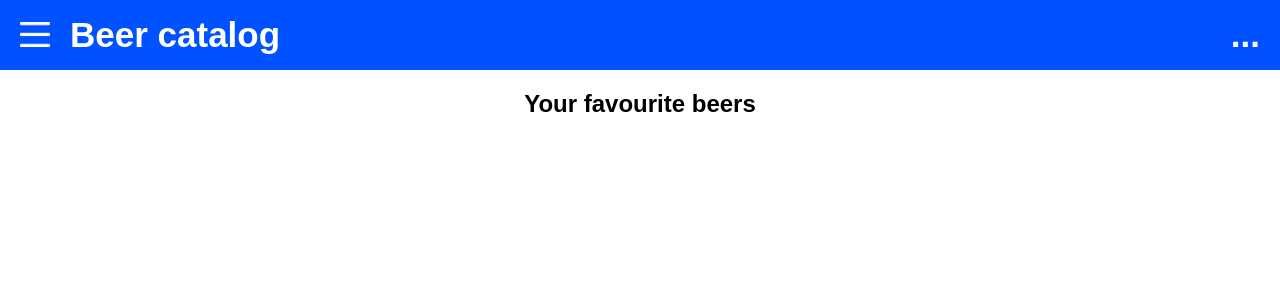
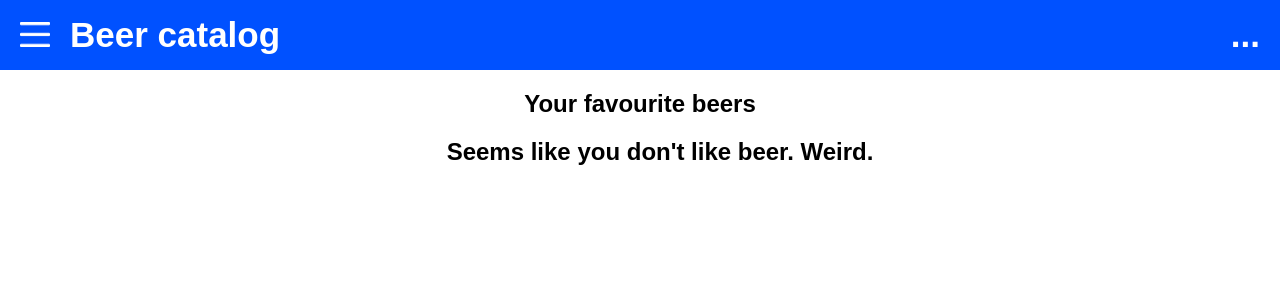
Before and after one commit to vladilen597/BeerCatalog, a React app: page /favourite in a window 1280 px wide. Shown: the top 300 px of the page. Built offline with nearby package versions, Linux system fonts and the light colour scheme.

Commit message:
favourites pagination

```diff
--- a/src/components/Main/FavouriteBeer/FavouriteBeer.jsx
+++ b/src/components/Main/FavouriteBeer/FavouriteBeer.jsx
@@ -1,8 +1,10 @@
-import React from "react";
+import React, { useState, useEffect } from "react";
 import { Link } from "react-router-dom";
 import "./FavouriteBeer.css";
 
 const FavouriteBeer = ({ getId, removeFavourite, state }) => {
+  const [currentPage, setCurrentPage] = useState(0);
+  const [pages, setPages] = useState(0);
   let arrayLiked = [];
 
   const getLiked = () => {
@@ -15,12 +17,20 @@ const FavouriteBeer = ({ getId, removeFavourite, state }) => {
     }
   };
 
+  useEffect(() => {
+    setPages(Math.ceil(state.favourites.length / 5));
+  });
+
   getLiked();
+  console.log(pages);
   return (
     <section className="favourite-beers">
       <h2>Your favourite beers</h2>
       <ul className="favourite-beers-list">
-        {arrayLiked.map((item, index) => {
+        {state.favourites.length === 0 ? (
+          <h2>Seems like you don't like beer. Weird.</h2>
+        ) : (
+          arrayLiked.map((item, index) => {
             return (
               <li key={index} className="favourite-beers-list-item">
                 <article className="item">
@@ -59,8 +69,17 @@ const FavouriteBeer = ({ getId, removeFavourite, state }) => {
                 </article>
               </li>
             );
-        })}
+          })
+        )}
       </ul>
+      {pages > 0 ? (
+        <div>
+          <button>1</button>
+          <button>2</button>
+        </div>
+      ) : (
+        ""
+      )}
     </section>
   );
 };
```
Lines whose indentation alone changed are shown as unchanged.
